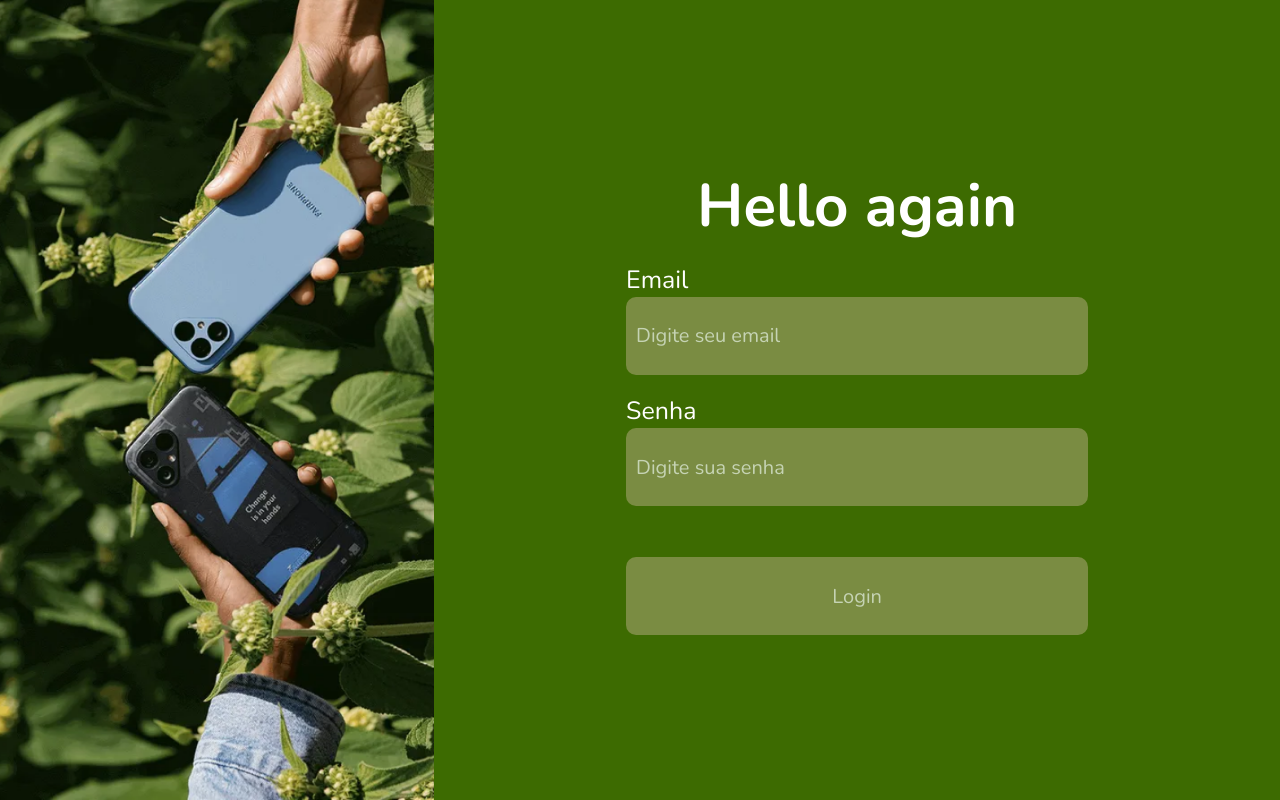
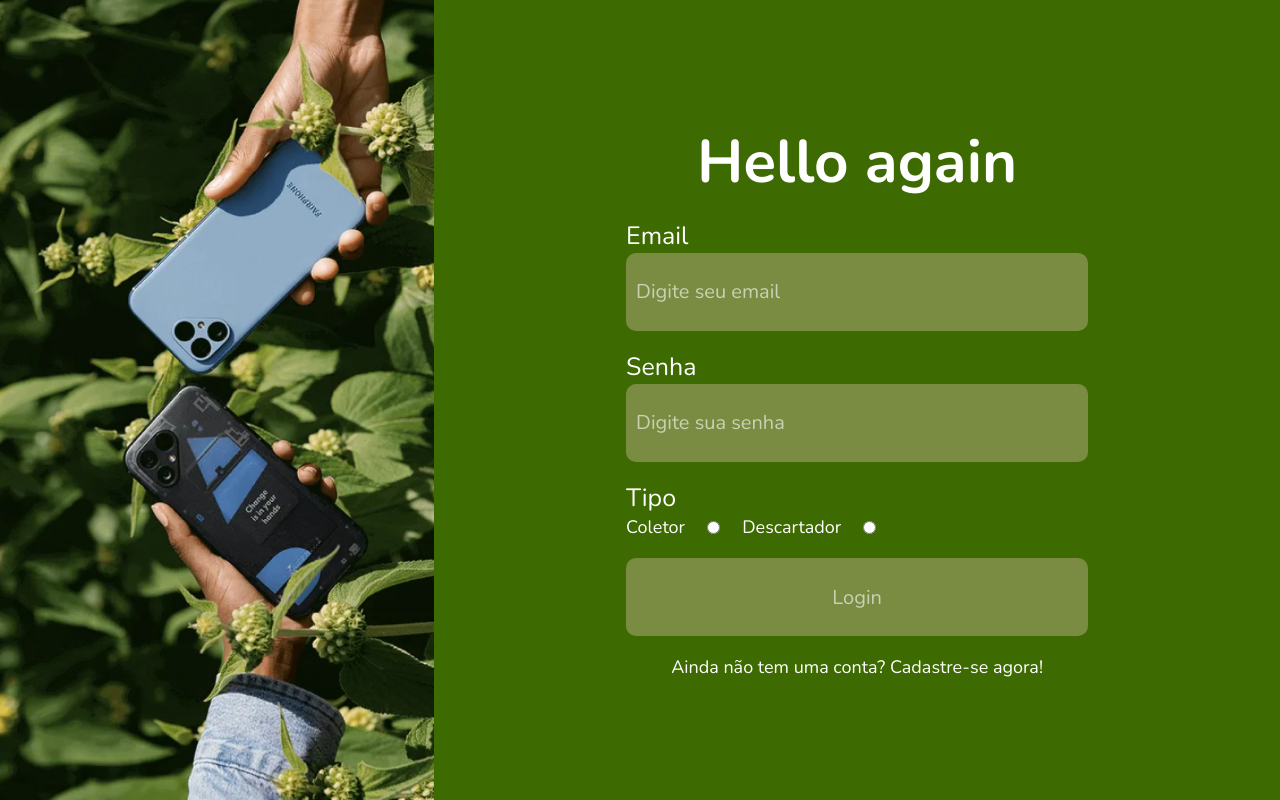
Before and after one commit to gmonteiroc21/projeto-engenharia-de-software, a Next.js app in the folder e-cycle_web/: page /login in a window 1280 px wide. Built offline with nearby package versions, Linux system fonts and the light colour scheme.

Commit message:
feature/descarte: fix login

```diff
--- a/e-cycle_web/src/pages/login/index.tsx
+++ b/e-cycle_web/src/pages/login/index.tsx
@@ -9,11 +9,14 @@ import {
   ErrorSpan,
   StyledLabel,
   SubmitInput,
+  RadiosContainer,
+  InputRadioContainer,
 } from "./styles";
 import { PhoneInGreen } from "@/assets";
 import { useForm, SubmitHandler } from "react-hook-form";
 import { z } from "zod";
 import { zodResolver } from "@hookform/resolvers/zod";
+import Link from "next/link";
 
 const LoginFormSchema = z.object({
   email: z
@@ -21,6 +24,7 @@ const LoginFormSchema = z.object({
     .nonempty("Digite um email!")
     .email("O email precisa ser válido!"),
   password: z.string().nonempty("Digite sua senha!"),
+  type: z.string().nonempty("Você precisa escolher seu formato de login!"),
 });
 
 type LoginFormInput = z.infer<typeof LoginFormSchema>;
@@ -64,7 +68,20 @@ export default function Login() {
               <ErrorSpan>{errors.password.message}</ErrorSpan>
             )}
           </InputContainer>
+          <InputRadioContainer>
+            <StyledLabel>Tipo</StyledLabel>
+            <RadiosContainer>
+              <label>Coletor</label>
+              <input type="radio" value="coletor" {...register("type")} />
+              <label>Descartador</label>
+              <input type="radio" value="descartador" {...register("type")} />
+            </RadiosContainer>
+            {errors.password && <ErrorSpan>{errors.type?.message}</ErrorSpan>}
+          </InputRadioContainer>
           <SubmitInput type="submit" value="Login" />
+          <Link href="/signup">
+            Ainda não tem uma conta? Cadastre-se agora!
+          </Link>
         </LoginForm>
       </Content>
     </Container>
--- a/e-cycle_web/src/pages/login/styles.ts
+++ b/e-cycle_web/src/pages/login/styles.ts
@@ -32,6 +32,15 @@ export const LoginForm = styled.form`
   display: flex;
   flex-direction: column;
   gap: 1.2rem;
+  a {
+    color: #fff;
+    text-align: center;
+    font-family: Nunito;
+    font-size: 1.125rem;
+    font-style: normal;
+    font-weight: 400;
+    line-height: normal;
+  }
 `;
 
 export const InputContainer = styled.div`
@@ -47,6 +56,27 @@ export const InputContainer = styled.div`
     background: #949a5e;
     border-style: none;
   }
+`;
+
+export const InputRadioContainer = styled.div`
+  display: flex;
+  flex-direction: column;
+  justify-content: center;
+  align-items: flex-start;
+`;
+
+export const RadiosContainer = styled.div`
+  display: flex;
+  justify-content: center;
+  align-items: center;
+  gap: 1.38rem;
+  color: #fff;
+  text-align: center;
+  font-family: Nunito;
+  font-size: 1.125rem;
+  font-style: normal;
+  font-weight: 400;
+  line-height: normal;
 `;
 
 export const BaseInput = styled.input`
@@ -92,7 +122,6 @@ export const ErrorSpan = styled.span`
 `;
 
 export const SubmitInput = styled(BaseInput)`
-  margin-top: 2rem;
   cursor: pointer;
   color: #fff;
   text-align: center;
```
